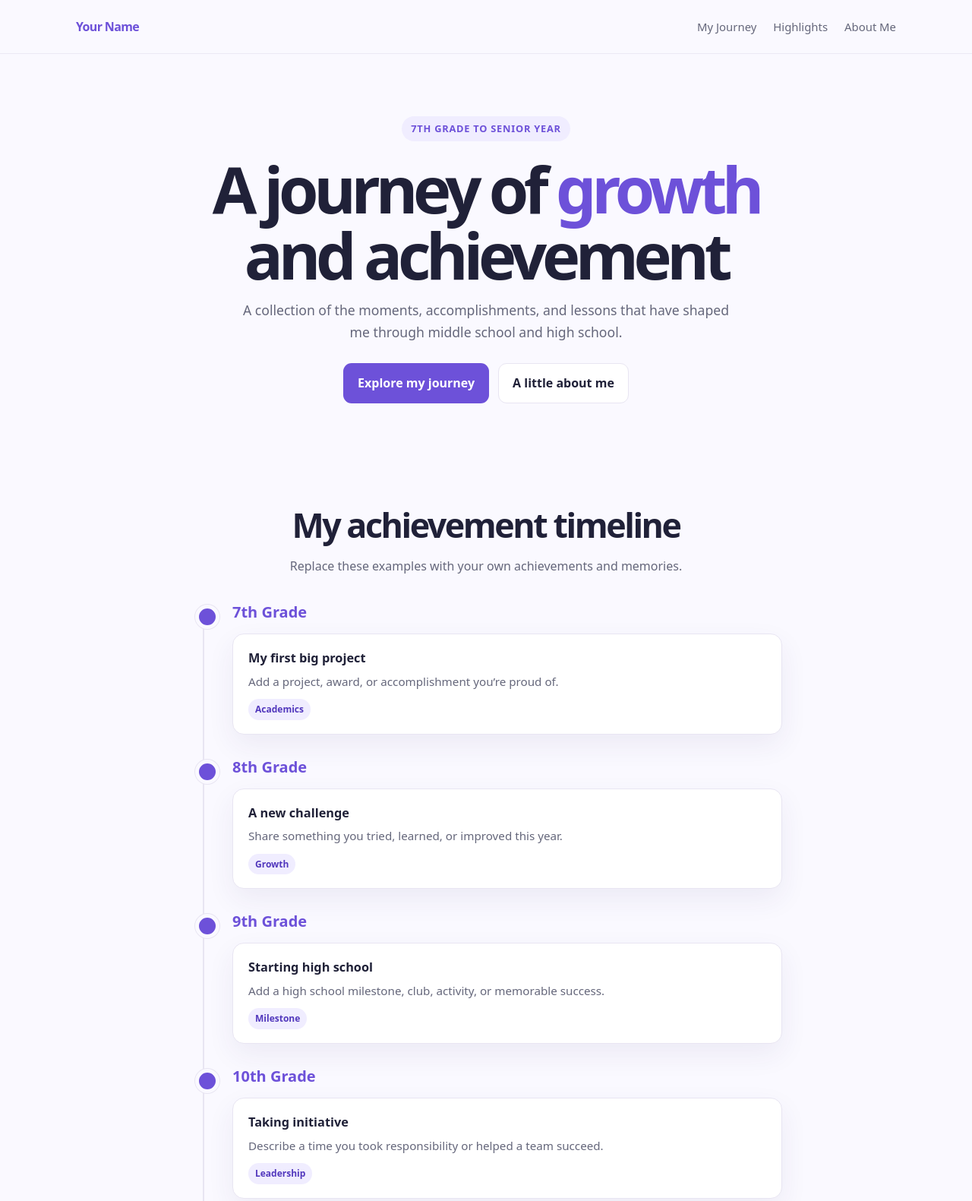
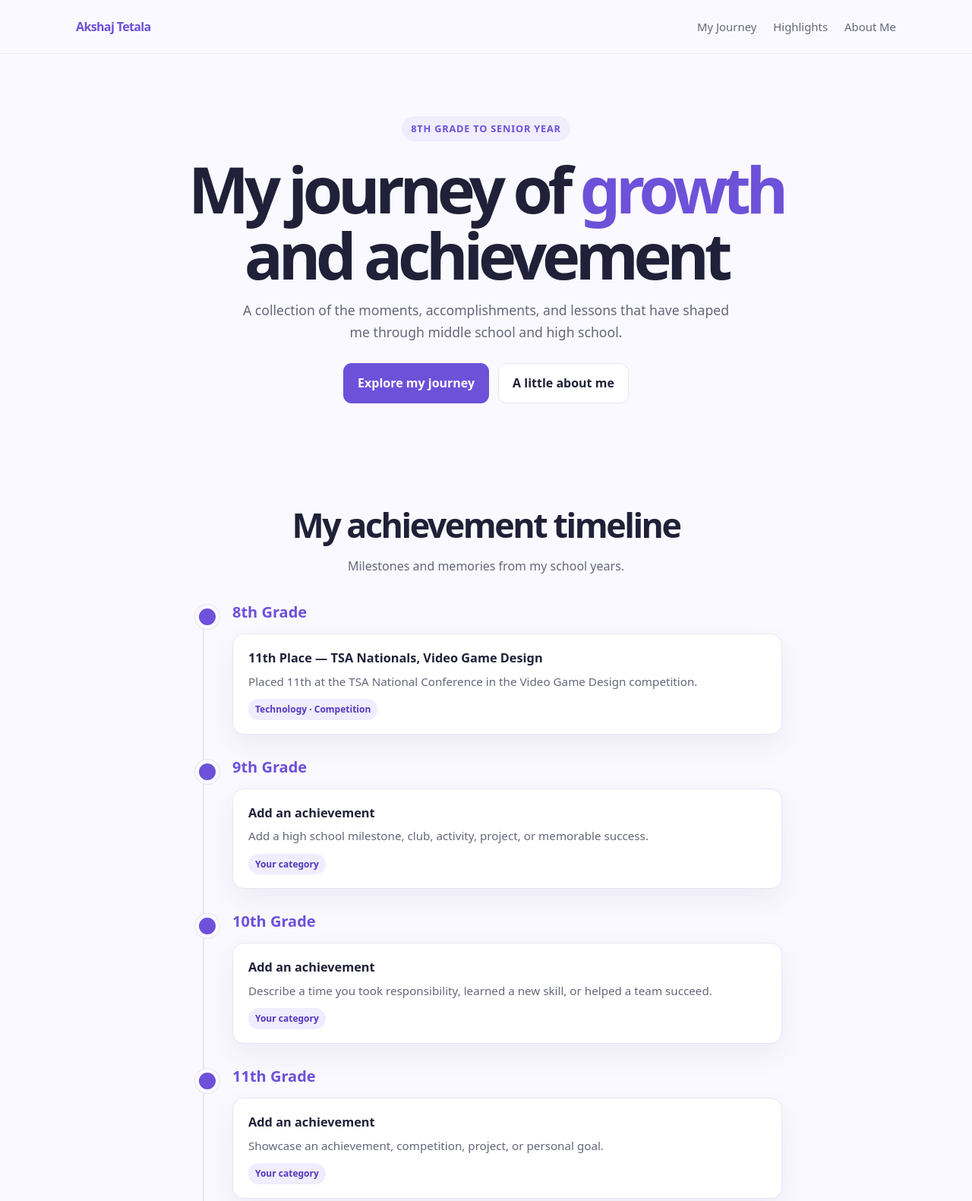
Before and after one commit to akshajtetala/achievements_page, a plain HTML site: page index.html in a window 1280 px wide. Shown: the top 1581 px of the page at 76% size. Drawn offline with Linux system fonts and the light colour scheme.

Commit message:
Personalize achievements page with name and 8th grade TSA result

```diff
--- a/index.html
+++ b/index.html
@@ -3,9 +3,9 @@
 <head>
   <meta charset="UTF-8" />
   <meta name="viewport" content="width=device-width, initial-scale=1" />
-  <meta name="description" content="A portfolio of my achievements, projects, and growth from 7th grade through senior year." />
+  <meta name="description" content="Akshaj Tetala's achievements, projects, and growth from 8th grade through senior year." />
   <meta name="theme-color" content="#f8f7ff" />
-  <title>Your Name | My Achievement Journey</title>
+  <title>Akshaj Tetala | Achievement Journey</title>
   <style>
     :root {
       color-scheme: light;
@@ -157,7 +157,7 @@
   <header>
     <div class="container">
       <nav aria-label="Main navigation">
-        <a class="logo" href="#home">Your Name</a>
+        <a class="logo" href="#home">Akshaj Tetala</a>
         <div class="nav-links">
           <a href="#journey">My Journey</a>
           <a href="#highlights">Highlights</a>
@@ -170,8 +170,8 @@
   <main>
     <section class="hero" id="home">
       <div class="container">
-        <span class="eyebrow">7th Grade to Senior Year</span>
-        <h1>A journey of <span>growth</span> and achievement</h1>
+        <span class="eyebrow">8th Grade to Senior Year</span>
+        <h1>My journey of <span>growth</span> and achievement</h1>
         <p class="hero-copy">A collection of the moments, accomplishments, and lessons that have shaped me through middle school and high school.</p>
         <div class="actions">
           <a class="button primary" href="#journey">Explore my journey</a>
@@ -184,32 +184,32 @@
       <div class="container">
         <div class="section-heading">
           <h2>My achievement timeline</h2>
-          <p>Replace these examples with your own achievements and memories.</p>
+          <p>Milestones and memories from my school years.</p>
         </div>
         <div class="timeline">
           <article class="year">
-            <h3>7th Grade</h3>
-            <div class="achievement"><h4>My first big project</h4><p>Add a project, award, or accomplishment you’re proud of.</p><span class="tag">Academics</span></div>
-          </article>
-          <article class="year">
             <h3>8th Grade</h3>
-            <div class="achievement"><h4>A new challenge</h4><p>Share something you tried, learned, or improved this year.</p><span class="tag">Growth</span></div>
+            <div class="achievement">
+              <h4>11th Place — TSA Nationals, Video Game Design</h4>
+              <p>Placed 11th at the TSA National Conference in the Video Game Design competition.</p>
+              <span class="tag">Technology · Competition</span>
+            </div>
           </article>
           <article class="year">
             <h3>9th Grade</h3>
-            <div class="achievement"><h4>Starting high school</h4><p>Add a high school milestone, club, activity, or memorable success.</p><span class="tag">Milestone</span></div>
+            <div class="achievement"><h4>Add an achievement</h4><p>Add a high school milestone, club, activity, project, or memorable success.</p><span class="tag">Your category</span></div>
           </article>
           <article class="year">
             <h3>10th Grade</h3>
-            <div class="achievement"><h4>Taking initiative</h4><p>Describe a time you took responsibility or helped a team succeed.</p><span class="tag">Leadership</span></div>
+            <div class="achievement"><h4>Add an achievement</h4><p>Describe a time you took responsibility, learned a new skill, or helped a team succeed.</p><span class="tag">Your category</span></div>
           </article>
           <article class="year">
             <h3>11th Grade</h3>
-            <div class="achievement"><h4>Working toward a goal</h4><p>Showcase an achievement, competition, project, or personal goal.</p><span class="tag">Achievement</span></div>
+            <div class="achievement"><h4>Add an achievement</h4><p>Showcase an achievement, competition, project, or personal goal.</p><span class="tag">Your category</span></div>
           </article>
           <article class="year">
             <h3>12th Grade · Senior Year</h3>
-            <div class="achievement"><h4>A milestone to remember</h4><p>Celebrate a senior-year accomplishment and the progress behind it.</p><span class="tag">Senior Year</span></div>
+            <div class="achievement"><h4>Add an achievement</h4><p>Celebrate a senior-year accomplishment and the progress behind it.</p><span class="tag">Your category</span></div>
           </article>
         </div>
       </div>
@@ -224,7 +224,7 @@
         <div class="cards">
           <article class="card"><div class="card-icon" aria-hidden="true">A</div><h3>Learning</h3><p>I’m curious and enjoy building skills, taking on challenges, and discovering new ideas.</p></article>
           <article class="card"><div class="card-icon" aria-hidden="true">T</div><h3>Teamwork</h3><p>I value listening, sharing ideas, and working with others toward a common goal.</p></article>
-          <article class="card"><div class="card-icon" aria-hidden="true">G</div><h3>Growth</h3><p>I’m proud of the effort and persistence that helped me keep improving year after year.</p></article>
+          <article class="card"><div class="card-icon" aria-hidden="true">G</div><h3>Growth</h3><p>I’m proud of the effort and persistence that help me keep improving year after year.</p></article>
         </div>
       </div>
     </section>
@@ -238,8 +238,8 @@
         <div class="about-grid">
           <div class="about-copy">
             <h3>My story so far</h3>
-            <p>I’ve changed and grown a lot since 7th grade. Each year has brought new experiences, challenges, and opportunities to learn more about what I enjoy and what I can accomplish.</p>
-            <p>This portfolio is a snapshot of that journey. I’ll keep adding the achievements and memories that mean the most to me.</p>
+            <p>I’m Akshaj Tetala. Each school year brings new experiences, challenges, and opportunities to learn more about what I enjoy and what I can accomplish.</p>
+            <p>This portfolio is a snapshot of my journey. I’ll keep adding the achievements and memories that mean the most to me.</p>
           </div>
           <aside class="values">
             <h3>Things I value</h3>
@@ -250,6 +250,6 @@
     </section>
   </main>
 
-  <footer><div class="container">Made by Your Name · A work in progress</div></footer>
+  <footer><div class="container">Made by Akshaj Tetala · A work in progress</div></footer>
 </body>
 </html>
```
